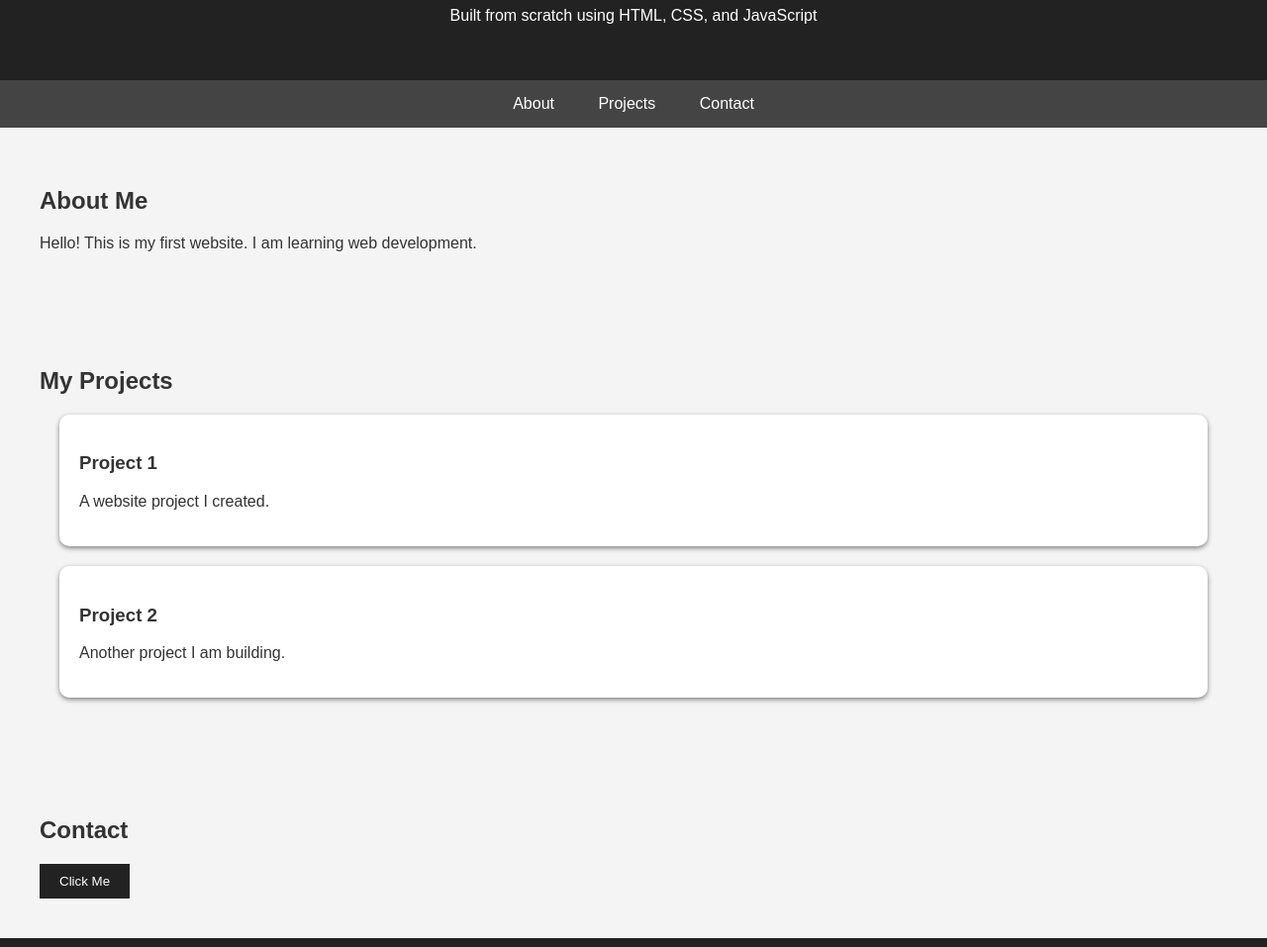
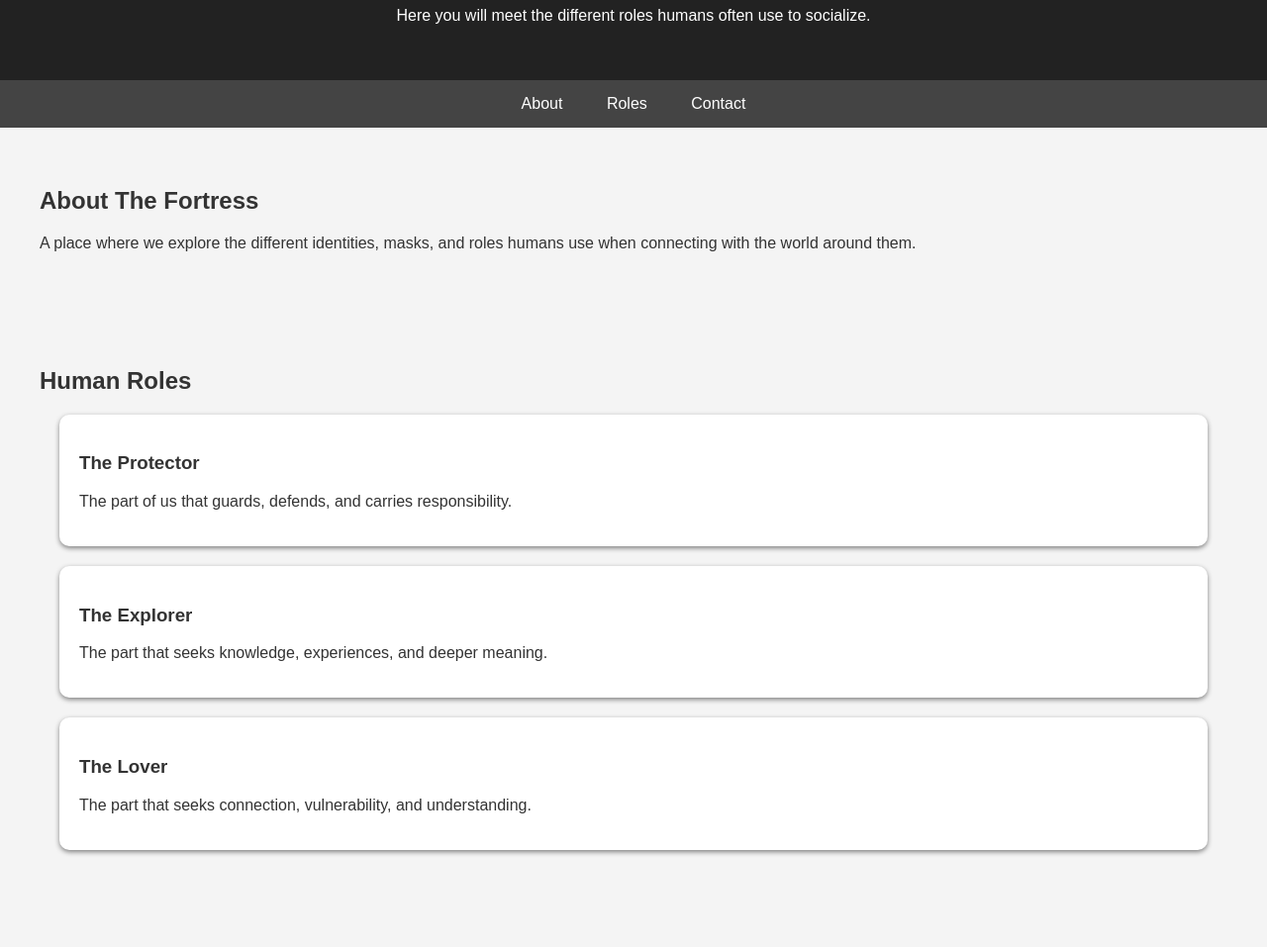
Before and after one commit to Zionweb-sys/The-Fortress, a plain HTML site: page index.html in a window 1280 px wide. Shown: the part 113-1070 px from the top of the page at 99% size. Drawn offline with Linux system fonts and the light colour scheme.

Commit message:
Update index.html

```diff
--- a/index.html
+++ b/index.html
@@ -1,60 +1,73 @@
 <!DOCTYPE html>
 <html>
 <head>
-    <title>My First Website</title>
+    <title>My Fortress</title>
     <link rel="stylesheet" href="style.css">
 </head>
 
 <body>
 
     <header>
-        <h1>Welcome to My Website</h1>
-        <p>Built from scratch using HTML, CSS, and JavaScript</p>
+        <h1>Hey Earthlings, Welcome to My Fortress</h1>
+        <p>
+            Here you will meet the different roles humans often use to socialize.
+        </p>
     </header>
 
 
     <nav>
         <a href="#about">About</a>
-        <a href="#projects">Projects</a>
+        <a href="#projects">Roles</a>
         <a href="#contact">Contact</a>
     </nav>
 
 
     <section id="about">
-        <h2>About Me</h2>
+        <h2>About The Fortress</h2>
         <p>
-            Hello! This is my first website.
-            I am learning web development.
+            A place where we explore the different identities, masks, and roles
+            humans use when connecting with the world around them.
         </p>
     </section>
 
 
     <section id="projects">
-        <h2>My Projects</h2>
+        <h2>Human Roles</h2>
 
         <div class="card">
-            <h3>Project 1</h3>
-            <p>A website project I created.</p>
+            <h3>The Protector</h3>
+            <p>
+                The part of us that guards, defends, and carries responsibility.
+            </p>
         </div>
 
         <div class="card">
-            <h3>Project 2</h3>
-            <p>Another project I am building.</p>
+            <h3>The Explorer</h3>
+            <p>
+                The part that seeks knowledge, experiences, and deeper meaning.
+            </p>
+        </div>
+
+        <div class="card">
+            <h3>The Lover</h3>
+            <p>
+                The part that seeks connection, vulnerability, and understanding.
+            </p>
         </div>
 
     </section>
 
 
     <section id="contact">
-        <h2>Contact</h2>
+        <h2>Enter The Fortress</h2>
         <button onclick="showMessage()">
-            Click Me
+            Discover More
         </button>
     </section>
 
 
     <footer>
-        <p>© 2026 My Website</p>
+        <p>© 2026 My Fortress</p>
     </footer>
 
 
```
